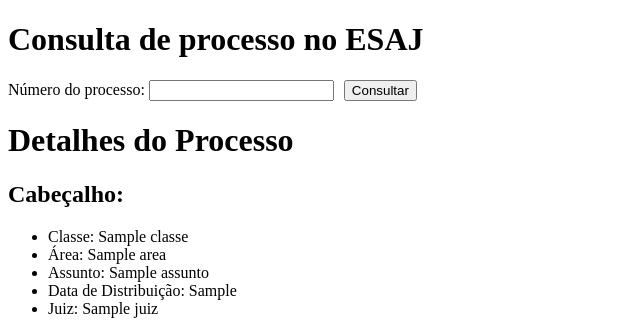
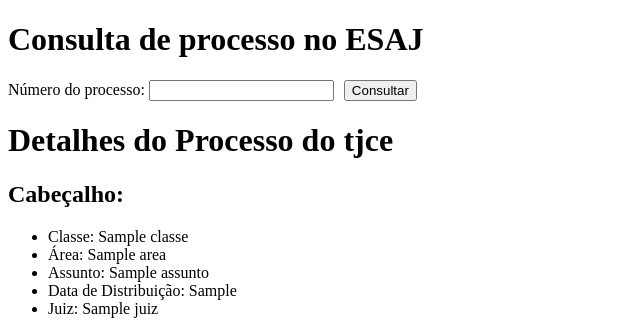
Before and after one commit to Eudess/CrawlerProject, a Flask app: template templates/process.html in a window 1280 px wide. Shown: the top 322 px of the page, without its empty margins (0-640 px from the left). Run offline with Flask 3, Linux system fonts and the light colour scheme; the template is opened without the code that fills it: most values are stand-ins (such as "Sample title", 1, 10 or a date in 2020).

Commit message:
feat: add tjal 1 in template process.html

```diff
--- a/templates/process.html
+++ b/templates/process.html
@@ -1,9 +1,13 @@
 {% extends "index.html" %}
 {% block content %}
 <div>
-    <h1>Detalhes do Processo</h1>
+    <h1>Detalhes do Processo do {{ 'tjal' if 'esaj_tjal-1-grau' in process_data else 'tjce' }}</h1>
     <h2>Cabeçalho:</h2>
-    {% set new_header = process_data['esaj_tjce-1-grau']['header'] %}
+    {% if 'esaj_tjce-1-grau' in process_data and 'header' in process_data['esaj_tjce-1-grau'] %}
+        {% set new_header = process_data['esaj_tjce-1-grau']['header'] %}
+    {% elif 'esaj_tjal-1-grau' in process_data and 'header' in process_data['esaj_tjal-1-grau'] %}
+        {% set new_header = process_data['esaj_tjal-1-grau']['header'] %}
+    {% endif %}
     <ul>
         <li>Classe: {{ new_header['classe'] }}</li>
         <li>Área: {{ new_header['area'] }}</li>
@@ -13,7 +17,12 @@
     </ul>
     <h2>Partes:</h2>
     <ul>
-        {% for parte in process_data['esaj_tjce-1-grau']['partes'] %}
+        {% if 'esaj_tjce-1-grau' in process_data and 'header' in process_data['esaj_tjce-1-grau'] %}
+        {% set new_partes = process_data['esaj_tjce-1-grau']['partes'] %}
+        {% elif 'esaj_tjal-1-grau' in process_data and 'header' in process_data['esaj_tjal-1-grau'] %}
+            {% set new_partes = process_data['esaj_tjal-1-grau']['partes'] %}
+        {% endif %}
+        {% for parte in new_partes %}
         <li>{{ parte['nome'] }} ({{ parte['papel'] }})</li>
         {% endfor %}
     </ul>
```
